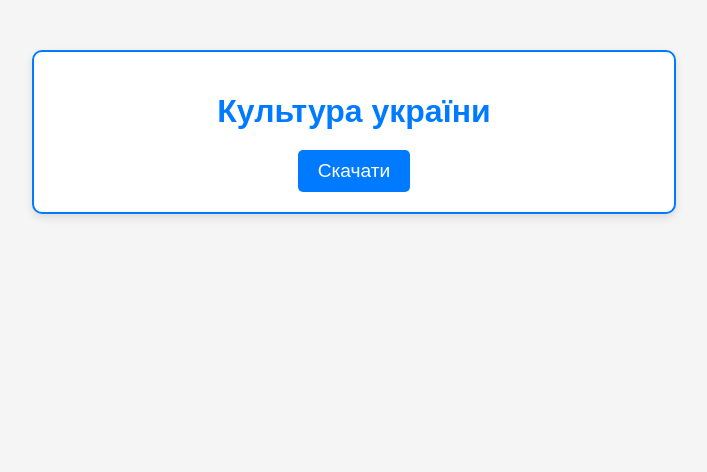
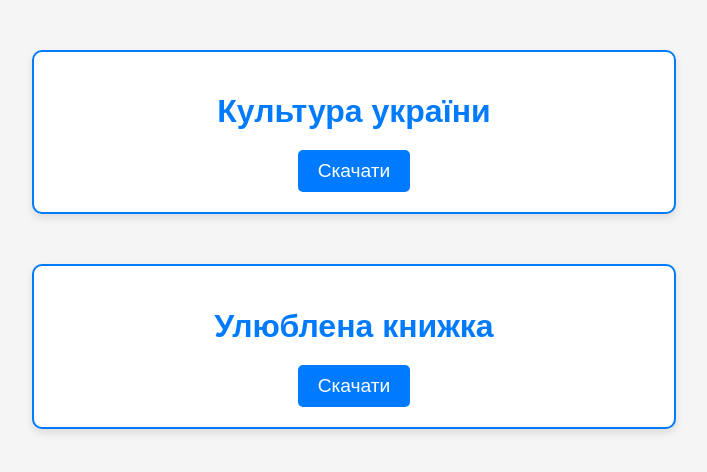
Before and after one commit to prog220/files, a plain HTML site: page index.html in a window 1280 px wide. Shown: the whole page, without its empty margins (286-993 px from the left). Drawn offline with Linux system fonts and the light colour scheme.

Commit message:
Update index.html

```diff
--- a/index.html
+++ b/index.html
@@ -11,5 +11,9 @@
         <h1>Культура україни</h1>
         <a href="source/Українська культура Єгора Ушатенко.pptx" download>Скачати</a>
     </div>
+    <div class="kulture">
+        <h1>Улюблена книжка</h1>
+        <a href="source/Химера Лісового озера.pptx" download>Скачати</a>
+    </div>
 </body>
 </html>
```
